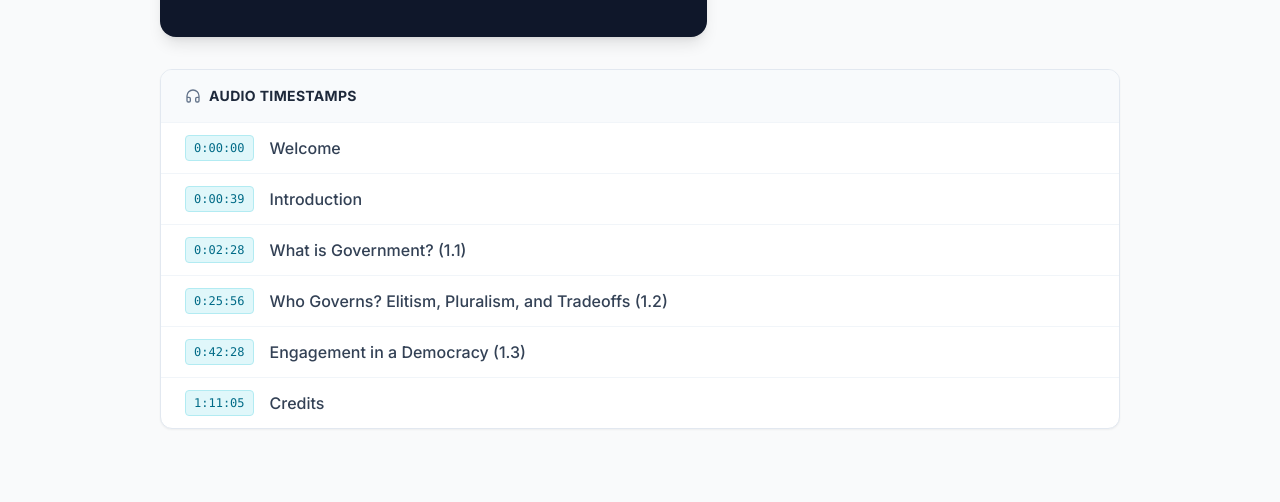
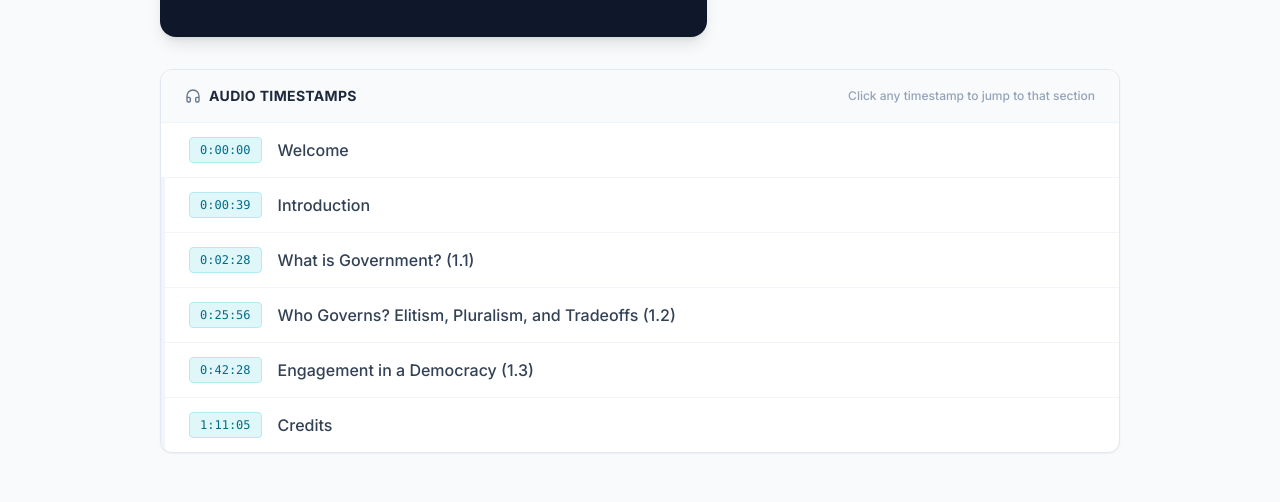
Before and after one commit to OpenAudioOER/listen, a React (Vite) app: page /am-gov-3e/1 in a window 1280 px wide. Shown: the part 1290-1792 px from the top of the page. Built offline with nearby package versions, Linux system fonts and the light colour scheme; grey boxes are pictures that could not be loaded; a web font is replaced by a local one.

Commit message:
feat: Add interactive audio timestamp seeking and clean cued status UI

```diff
--- a/components/AudioSection.tsx
+++ b/components/AudioSection.tsx
@@ -1,5 +1,5 @@
-import React from 'react';
-import { PlayCircle, Mic, Video, Podcast, Headphones } from 'lucide-react';
+import React, { useState, useEffect } from 'react';
+import { PlayCircle, Mic, Video, Podcast, Headphones, Play, Clock } from 'lucide-react';
 import { Timestamp, ResourceLink } from '../types';
 
 interface AudioSectionProps {
@@ -9,6 +9,35 @@ interface AudioSectionProps {
 }
 
 export const AudioSection: React.FC<AudioSectionProps> = ({ embedUrl, links, timestamps }) => {
+  const [currentEmbedUrl, setCurrentEmbedUrl] = useState(embedUrl);
+  const [activeTimestampIndex, setActiveTimestampIndex] = useState<number | null>(null);
+
+  useEffect(() => {
+    setCurrentEmbedUrl(embedUrl);
+    setActiveTimestampIndex(null);
+  }, [embedUrl]);
+
+  const parseTimeToSeconds = (timeStr: string): number => {
+    const parts = timeStr.trim().split(':').map(Number);
+    if (parts.some(isNaN)) return 0;
+    if (parts.length === 3) {
+      return parts[0] * 3600 + parts[1] * 60 + parts[2];
+    }
+    if (parts.length === 2) {
+      return parts[0] * 60 + parts[1];
+    }
+    return 0;
+  };
+
+  const handleTimestampClick = (timeStr: string, idx: number) => {
+    const seconds = parseTimeToSeconds(timeStr);
+    setActiveTimestampIndex(idx);
+
+    let cleanUrl = embedUrl.replace(/([?&])t=\d+/, '');
+    const separator = cleanUrl.includes('?') ? '&' : '?';
+    const updatedUrl = `${cleanUrl}${separator}t=${seconds}`;
+    setCurrentEmbedUrl(updatedUrl);
+  };
 
   const getIconForPlatform = (platform: string) => {
     switch (platform) {
@@ -30,11 +59,11 @@ export const AudioSection: React.FC<AudioSectionProps> = ({ embedUrl, links, tim
 
         {/* Left Column: Player (7 cols) */}
         <div className="lg:col-span-7 space-y-6">
-          <div className="bg-slate-900 rounded-2xl p-1 shadow-lg overflow-hidden">
+          <div className="bg-slate-900 rounded-2xl p-1 shadow-lg overflow-hidden relative">
              {/* Spotify Embed */}
              <iframe
                 style={{ borderRadius: '12px' }}
-                src={embedUrl}
+                src={currentEmbedUrl}
                 width="100%"
                 height="352"
                 frameBorder="0"
@@ -77,21 +106,56 @@ export const AudioSection: React.FC<AudioSectionProps> = ({ embedUrl, links, tim
         {/* Full Width: Timestamps */}
         <div className="col-span-1 lg:col-span-12">
             <div className="bg-white rounded-xl border border-slate-200 shadow-sm overflow-hidden">
-                <div className="px-6 py-4 bg-slate-50 border-b border-slate-100 flex items-center gap-2">
+                <div className="px-6 py-4 bg-slate-50 border-b border-slate-100 flex items-center justify-between gap-2">
+                    <div className="flex items-center gap-2">
                         <Headphones size={16} className="text-slate-500" />
                         <h3 className="font-bold text-slate-800 text-sm uppercase tracking-wide">Audio Timestamps</h3>
                     </div>
+                    <span className="text-xs text-slate-400 font-medium hidden sm:inline-block">
+                      Click any timestamp to jump to that section
+                    </span>
+                </div>
                 <div className="divide-y divide-slate-100">
-                    {timestamps.map((ts, idx) => (
-                        <div key={idx} className="flex items-start sm:items-center gap-4 px-6 py-3 hover:bg-slate-50 transition-colors">
-                            <span className="flex-shrink-0 px-2 py-1 bg-brand-50 text-brand-700 text-xs font-mono rounded border border-brand-100">
+                    {timestamps.map((ts, idx) => {
+                        const isActive = activeTimestampIndex === idx;
+                        return (
+                            <button
+                                key={idx}
+                                onClick={() => handleTimestampClick(ts.time, idx)}
+                                className={`w-full text-left flex items-center justify-between px-6 py-3.5 transition-all group cursor-pointer ${
+                                  isActive
+                                    ? 'bg-brand-50/80 border-l-4 border-l-brand-600'
+                                    : 'hover:bg-slate-50 border-l-4 border-l-transparent'
+                                }`}
+                            >
+                                <div className="flex items-center gap-4">
+                                    <span className={`flex-shrink-0 px-2.5 py-1 text-xs font-mono rounded border transition-colors ${
+                                      isActive
+                                        ? 'bg-brand-600 text-white border-brand-600 font-bold'
+                                        : 'bg-brand-50 text-brand-700 border-brand-100 group-hover:bg-brand-100'
+                                    }`}>
                                         {ts.time}
                                     </span>
-                            <span className="text-slate-700 font-medium text-sm sm:text-base">
+                                    <span className={`text-sm sm:text-base transition-colors ${
+                                      isActive
+                                        ? 'text-brand-900 font-bold'
+                                        : 'text-slate-700 font-medium group-hover:text-brand-700'
+                                    }`}>
                                         {ts.label}
                                     </span>
                                 </div>
-                    ))}
+
+                                <div className={`flex items-center gap-1.5 text-xs font-semibold rounded-full px-2.5 py-1 transition-all ${
+                                  isActive
+                                    ? 'bg-brand-600 text-white opacity-100'
+                                    : 'text-brand-600 bg-brand-50 opacity-0 group-hover:opacity-100'
+                                }`}>
+                                    {isActive ? <Clock size={12} /> : <Play size={12} className="fill-current" />}
+                                    <span>{isActive ? `Cued at ${ts.time}` : 'Jump to'}</span>
+                                </div>
+                            </button>
+                        );
+                    })}
                 </div>
             </div>
         </div>
--- a/components/Instructors.tsx
+++ b/components/Instructors.tsx
@@ -154,18 +154,18 @@ export const Instructors: React.FC<InstructorsProps> = ({ onNavigateHome, onNavi
                     <div className="mb-20 bg-slate-50 rounded-2xl p-8 lg:p-12 border border-slate-200">
                         <h2 className="text-3xl font-bold font-serif text-slate-900 mb-8 text-center">How to import into Canvas</h2>
                         <div className="grid grid-cols-1 md:grid-cols-3 gap-8">
-                            <div className="flex flex-col items-center text-center group cursor-default">
-                                <div className="w-16 h-16 bg-white rounded-full shadow-sm border border-slate-200 flex items-center justify-center text-primary font-bold text-2xl mb-4 transition-all duration-300 group-hover:-translate-y-1 group-hover:shadow-md group-hover:border-primary/30 group-hover:bg-primary/5">1</div>
+                            <div className="flex flex-col items-center text-center">
+                                <div className="w-16 h-16 bg-white rounded-full shadow-sm border border-slate-200 flex items-center justify-center text-primary font-bold text-2xl mb-4">1</div>
                                 <h3 className="text-xl font-bold text-slate-800 mb-2">Download Package</h3>
                                 <p className="text-slate-600 text-sm">Download the .imscc course export package for your textbook from the library below.</p>
                             </div>
-                            <div className="flex flex-col items-center text-center group cursor-default">
-                                <div className="w-16 h-16 bg-white rounded-full shadow-sm border border-slate-200 flex items-center justify-center text-primary font-bold text-2xl mb-4 transition-all duration-300 group-hover:-translate-y-1 group-hover:shadow-md group-hover:border-primary/30 group-hover:bg-primary/5">2</div>
+                            <div className="flex flex-col items-center text-center">
+                                <div className="w-16 h-16 bg-white rounded-full shadow-sm border border-slate-200 flex items-center justify-center text-primary font-bold text-2xl mb-4">2</div>
                                 <h3 className="text-xl font-bold text-slate-800 mb-2">Canvas Settings</h3>
                                 <p className="text-slate-600 text-sm">Navigate to your Canvas course, click <strong>Settings</strong>, then select <strong>Import Course Content</strong>.</p>
                             </div>
-                            <div className="flex flex-col items-center text-center group cursor-default">
-                                <div className="w-16 h-16 bg-white rounded-full shadow-sm border border-slate-200 flex items-center justify-center text-primary font-bold text-2xl mb-4 transition-all duration-300 group-hover:-translate-y-1 group-hover:shadow-md group-hover:border-primary/30 group-hover:bg-primary/5">3</div>
+                            <div className="flex flex-col items-center text-center">
+                                <div className="w-16 h-16 bg-white rounded-full shadow-sm border border-slate-200 flex items-center justify-center text-primary font-bold text-2xl mb-4">3</div>
                                 <h3 className="text-xl font-bold text-slate-800 mb-2">Import Canvas Export</h3>
                                 <p className="text-slate-600 text-sm">Select "Canvas Course Export Package", upload the downloaded file, and click <strong>Import</strong>.</p>
                             </div>
@@ -180,10 +180,6 @@ export const Instructors: React.FC<InstructorsProps> = ({ onNavigateHome, onNavi
                                 <div key={book.id} className="bg-white rounded-2xl p-6 border border-slate-200 shadow-sm hover:shadow-lg transition-all flex flex-col group">
                                     <div className="aspect-[4/3] rounded-lg bg-slate-100 overflow-hidden mb-6 relative border border-slate-200/50">
                                         <img src={book.coverImageWide} alt={book.title} className="w-full h-full object-cover group-hover:scale-105 transition-transform duration-500" />
-                                        <div className="absolute inset-0 bg-gradient-to-t from-slate-900/60 to-transparent"></div>
-                                        <div className="absolute bottom-4 left-4 right-4 text-white">
-                                            <div className="text-xs font-bold uppercase tracking-wider text-white/80 mb-1">{book.author}</div>
-                                        </div>
                                     </div>
                                     <h3 className="text-xl font-bold text-slate-900 mb-2">{book.title}</h3>
                                     <p className="text-slate-600 text-sm line-clamp-2 mb-6 flex-grow">{book.description}</p>
```
Lines whose indentation alone changed are shown as unchanged.
